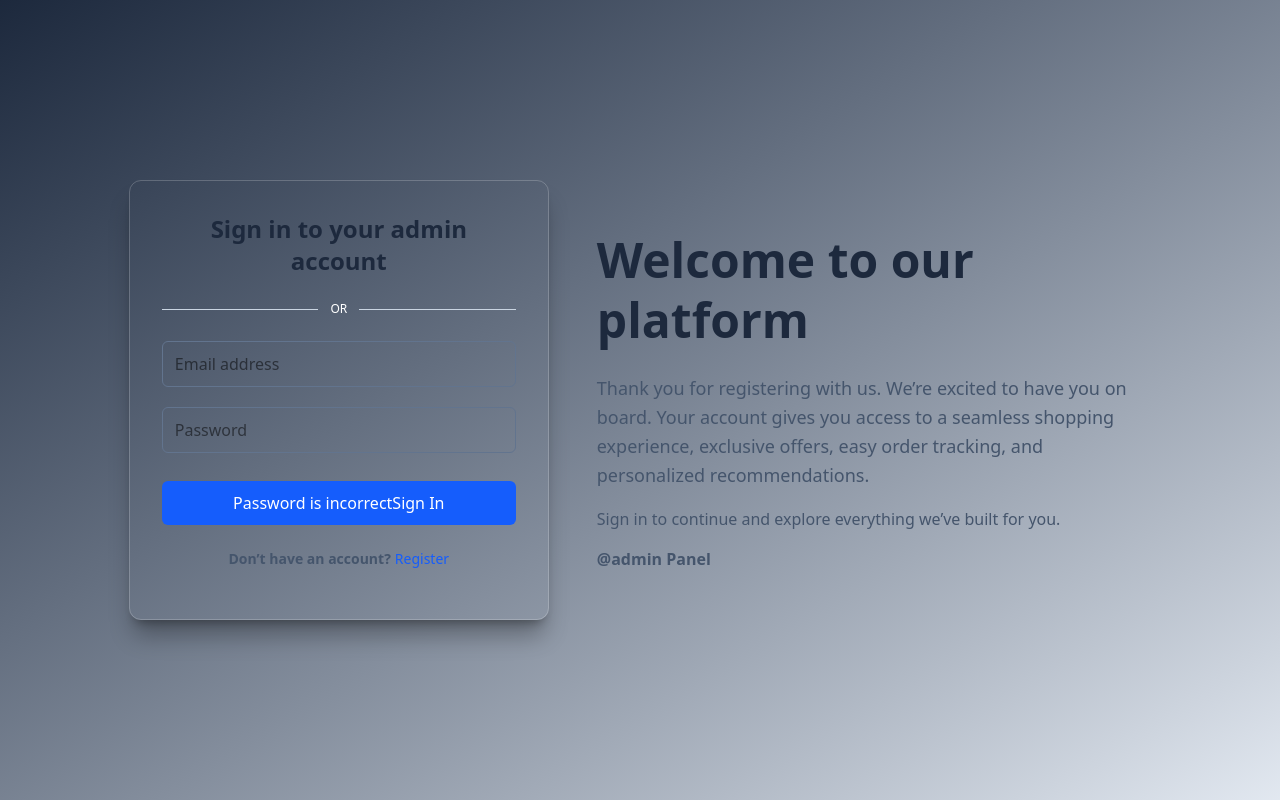
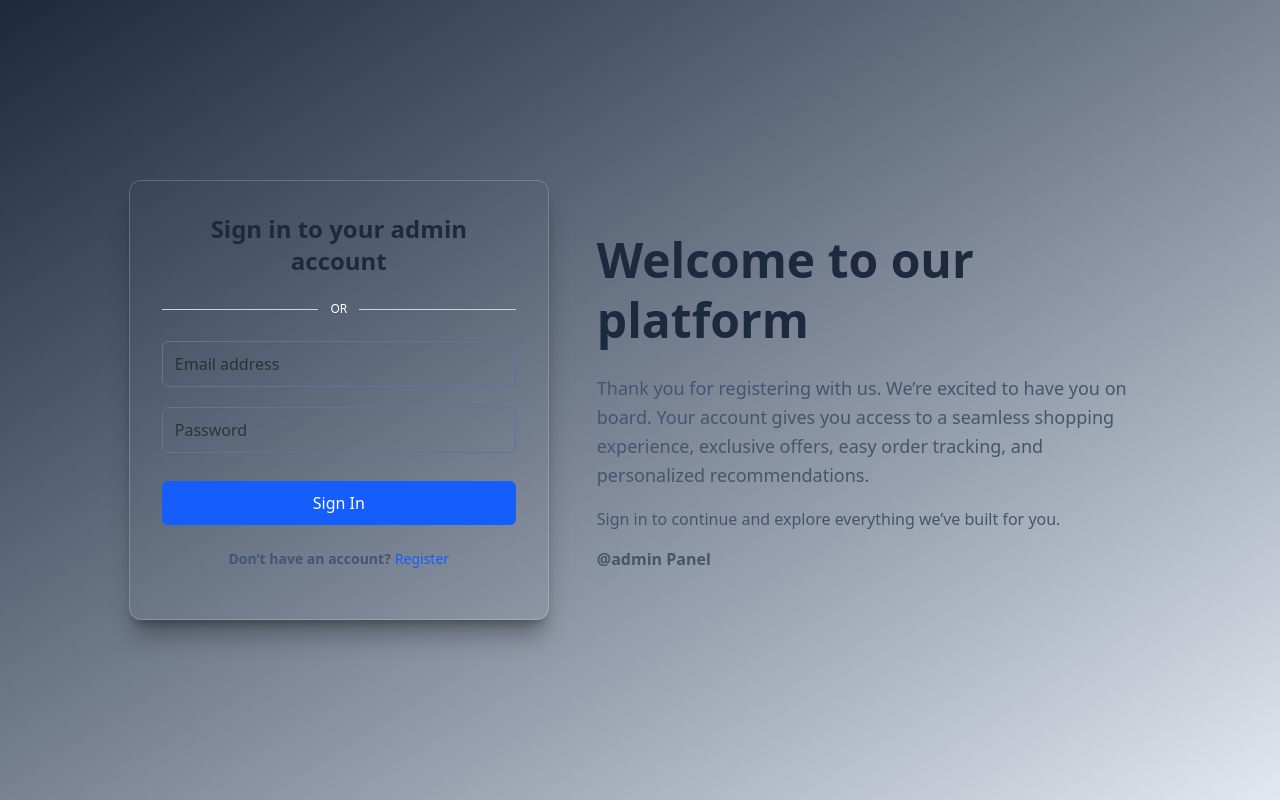
Before and after one commit to Rajveer-1182/e-commerce, a React (Vite) app in the folder admin/: page /login in a window 1280 px wide. Built offline with nearby package versions, Linux system fonts and the light colour scheme; no server answers.

Commit message:
changes in loading

```diff
--- a/admin/src/pages/Login.jsx
+++ b/admin/src/pages/Login.jsx
@@ -109,7 +109,7 @@ function LogIn  () {
            type="submit"
            className="mt-2 bg-blue-600  text-white py-2.5 rounded-md  font-medium hover:bg-blue-700  transition          "
          >
-          {loading ? <Loading/> : "Password is incorrect"}
+          {/* {loading ? <Loading/> : "Password is incorrect"} */}
            Sign In
          </button>
        </form>
```
